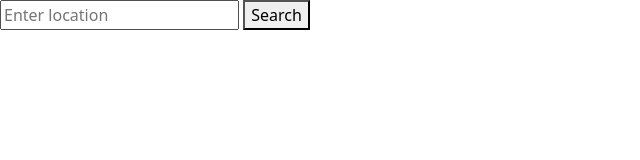
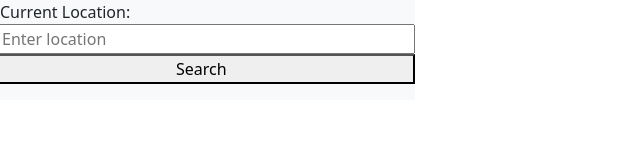
Before and after one commit to mackemo/Project-1-CarCharge, a plain HTML site: page index.html in a window 1280 px wide. Shown: the whole page, without its empty margins (0-640 px from the left). Drawn offline with nearby package versions, Linux system fonts and the light colour scheme.

Commit message:
added column for input bar and background as light

```diff
--- a/index.html
+++ b/index.html
@@ -11,10 +11,14 @@
 <body>
 
 <div class="div1">
-    <input type="text" name="text" id="location-input" placeholder="Enter location">
-    <button id="search-button">Search</button>
-    <ul id="location-list"></ul>
+    <div class="row col-sm-4 bg-light">
+        <label>Current Location:</label>
+        <input type="text" name="text" id="location-input" placeholder="Enter location">
+        <button id="search-button">Search</button>
+        <ul id="location-list"></ul>
+    </div>
 </div>
+
 
 <script src="./assets/script.js"></script>
 <script src="https://cdn.jsdelivr.net/npm/bootstrap@5.1.3/dist/js/bootstrap.bundle.min.js" integrity="sha384-ka7Sk0Gln4gmtz2MlQnikT1wXgYsOg+OMhuP+IlRH9sENBO0LRn5q+8nbTov4+1p" crossorigin="anonymous"></script>
```
